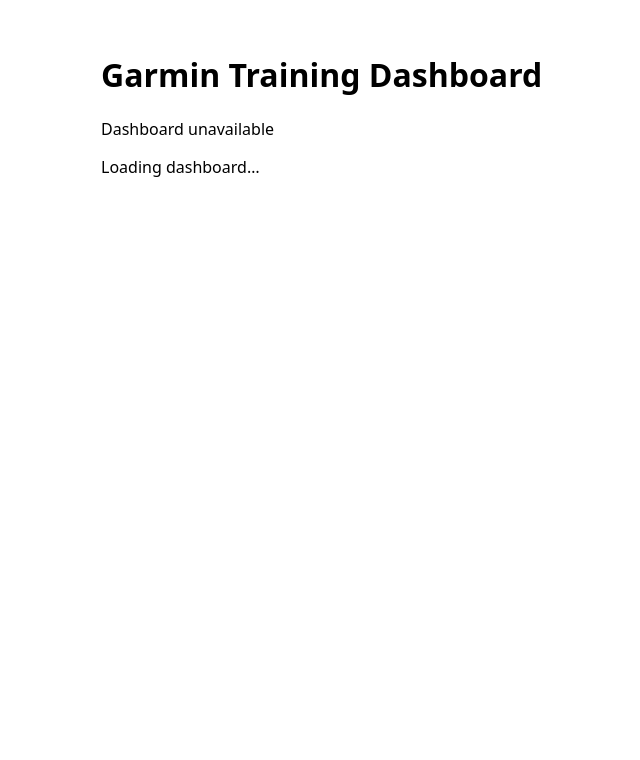
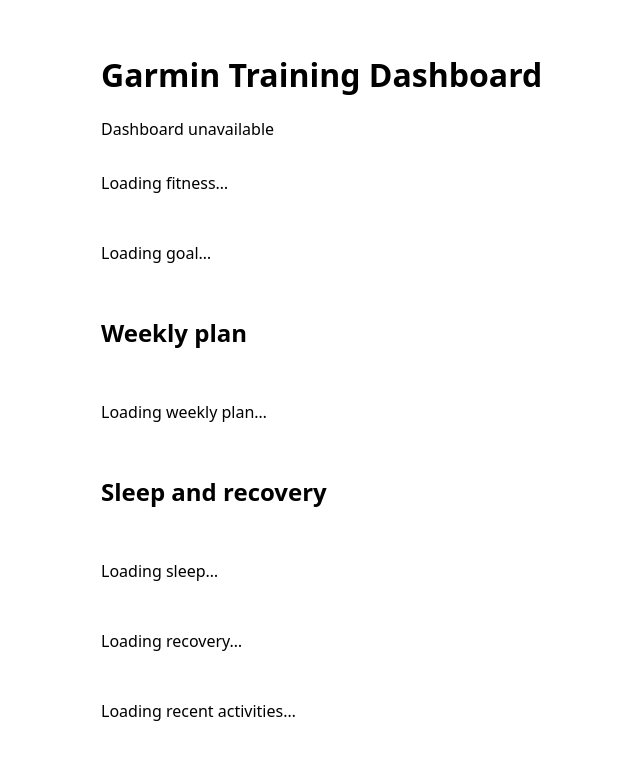
Before and after one commit to sinanharms/garmin-dashboard, a FastAPI app: page / in a window 1280 px wide. Shown: the top 760 px of the page, without its empty margins (91-731 px from the left). Run offline with FastAPI, Linux system fonts and the light colour scheme; parts of the project's set-up code (start-up, migrations or seed data) failed here and were passed over.

Commit message:
fix: complete dashboard review findings

```diff
--- a/src/strava_dashboard/api/routes_dashboard.py
+++ b/src/strava_dashboard/api/routes_dashboard.py
@@ -1,7 +1,7 @@
 from datetime import date
 from typing import Annotated
 
-from fastapi import APIRouter, Depends, Query
+from fastapi import APIRouter, Depends, HTTPException, Query
 
 from strava_dashboard.api.dependencies import DashboardQuery, get_dashboard_service
 from strava_dashboard.application.dashboard import DashboardView
@@ -26,4 +26,6 @@
     end: date,
     bucket: Annotated[TrendBucket, Query()] = TrendBucket.WEEK,
 ) -> TrendSnapshot:
+    if end <= start:
+        raise HTTPException(status_code=422, detail="start must be before end")
     return service.trends(start, end, bucket)
--- a/src/strava_dashboard/api/static/dashboard.js
+++ b/src/strava_dashboard/api/static/dashboard.js
@@ -1,11 +1,42 @@
+function renderPlan(plan) {
+  const target = document.querySelector("#weekly-plan-content");
+  const proposal = plan?.proposal;
+  const workouts = proposal?.workouts ?? [];
+  if (!proposal || workouts.length === 0) {
+    target.textContent = "Weekly plan unavailable";
+    return;
+  }
+  const workoutText = workouts.map((workout) =>
+    `${workout.scheduled_date}: ${workout.activity_type}, ` +
+    `${workout.duration_seconds}s, ${workout.intensity} — ${workout.purpose}`
+  ).join("; ");
+  target.textContent = `Week of ${proposal.week_start}: ${workoutText}`;
+}
+
+function renderHealth(data) {
+  const health = data.health;
+  const status = data.health_status === "available" && health.available ? "available" : "missing";
+  document.querySelector("#health-status").textContent = `Health data: ${status}`;
+  document.querySelector("#sleep-detail").textContent = health.average_sleep_seconds == null
+    ? "Sleep: unavailable"
+    : `Sleep: ${Math.round(health.average_sleep_seconds / 60)} minutes; ` +
+      `score: ${health.average_sleep_score ?? "unavailable"}`;
+  document.querySelector("#recovery-detail").textContent = health.recovery_metrics.length === 0
+    ? "Recovery: unavailable"
+    : `Recovery: ${health.recovery_metrics.map(([name, value, unit]) => `${name}: ${value} ${unit}`).join(", ")}`;
+}
+
 async function loadDashboard() {
   const response = await fetch("/api/dashboard");
   if (!response.ok) throw new Error("dashboard unavailable");
   const data = await response.json();
-  document.querySelector("#health-status").textContent = `Health data: ${data.health_status}`;
-  document.querySelector("#dashboard").textContent =
+  renderHealth(data);
+  document.querySelector("#fitness-summary").textContent =
     `Fitness load: ${data.training.training_load ?? "unavailable"}; ` +
-    `Goal: ${data.goal?.description ?? "none"}; ` +
+    `Activity count: ${data.training.activity_count}`;
+  document.querySelector("#goal-summary").textContent = `Goal: ${data.goal?.description ?? "none"}`;
+  renderPlan(data.plan);
+  document.querySelector("#recent-activities").textContent =
     `Recent activities: ${data.recent_activities.length}`;
 }
 
--- a/src/strava_dashboard/api/templates/index.html
+++ b/src/strava_dashboard/api/templates/index.html
@@ -10,7 +10,20 @@
     <main>
       <h1>Garmin Training Dashboard</h1>
       <p id="health-status">Loading health status…</p>
-      <section id="dashboard" data-api="/api/dashboard" aria-live="polite">Loading dashboard…</section>
+      <section id="dashboard" data-api="/api/dashboard" aria-live="polite">
+        <p id="fitness-summary">Loading fitness…</p>
+        <p id="goal-summary">Loading goal…</p>
+        <section id="weekly-plan" aria-labelledby="weekly-plan-heading">
+          <h2 id="weekly-plan-heading">Weekly plan</h2>
+          <p id="weekly-plan-content">Loading weekly plan…</p>
+        </section>
+        <section id="health-detail" aria-labelledby="health-heading">
+          <h2 id="health-heading">Sleep and recovery</h2>
+          <p id="sleep-detail">Loading sleep…</p>
+          <p id="recovery-detail">Loading recovery…</p>
+        </section>
+        <p id="recent-activities">Loading recent activities…</p>
+      </section>
     </main>
     <script src="/static/dashboard.js"></script>
   </body>
```
Also changed, not shown: tests/test_api.py (+26 -0 lines), .superpowers/sdd/progress.md, .superpowers/sdd/task-8-report.md.
